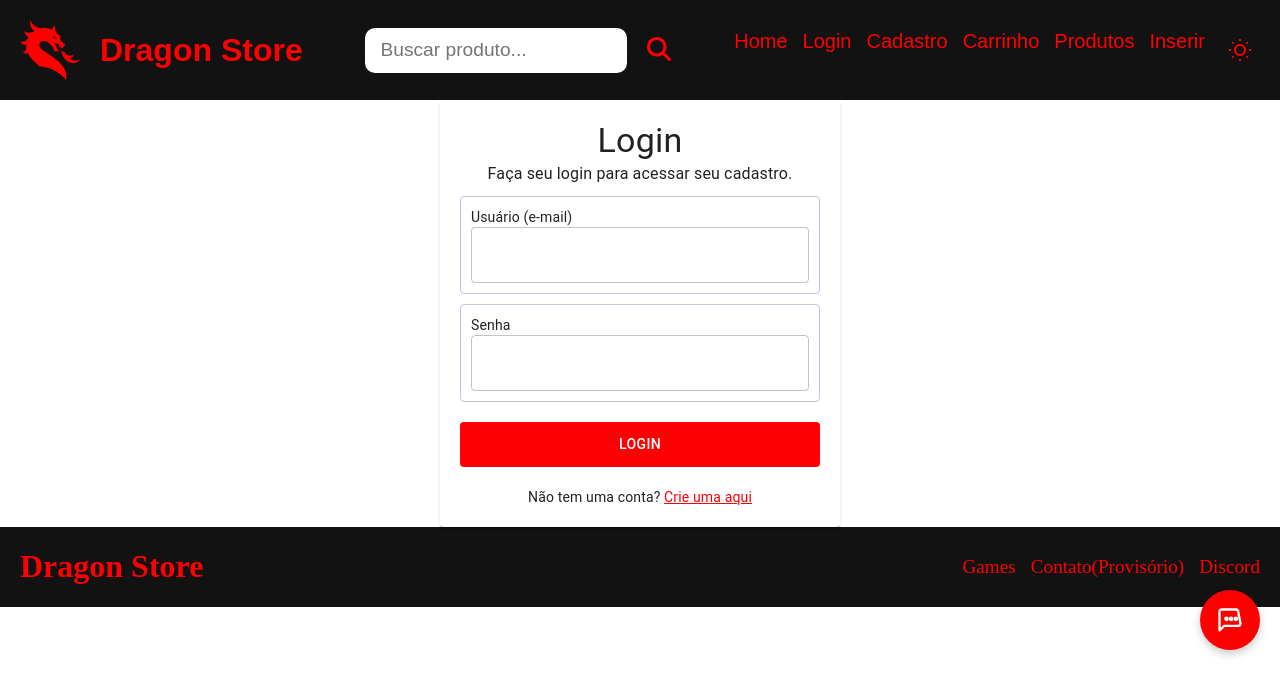
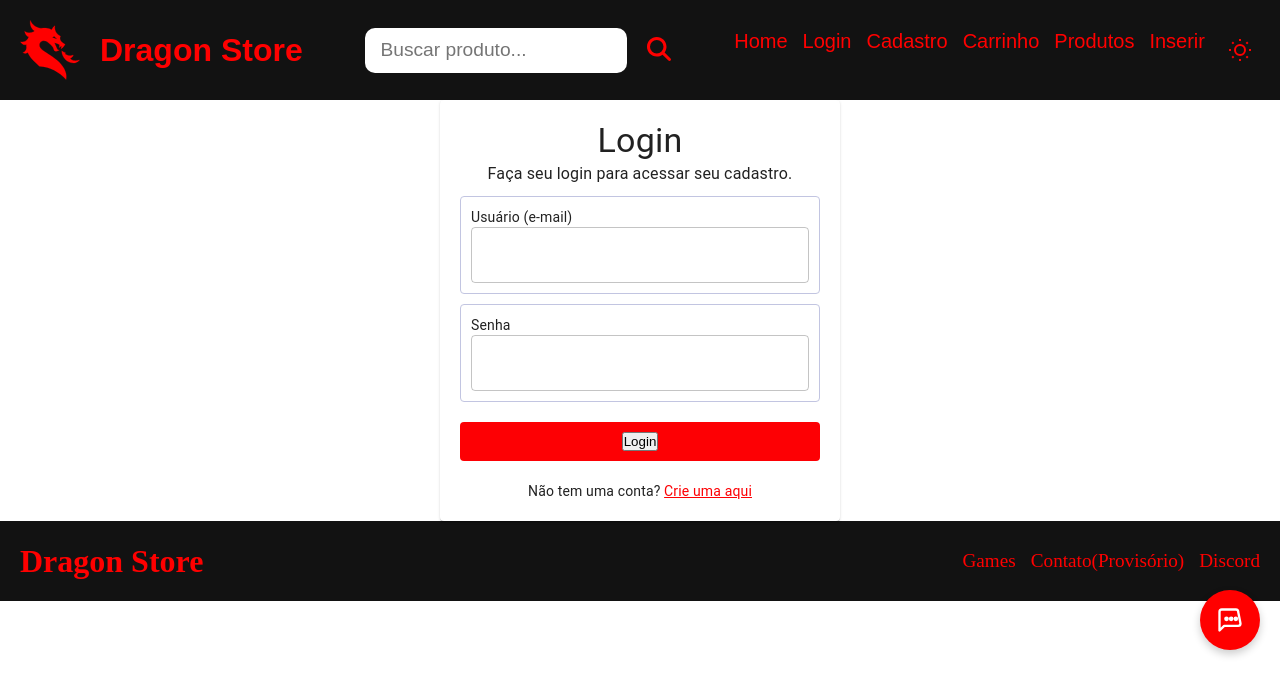
Before and after one commit to wolf011/Final-React, a React (Vite) app: page /login in a window 1280 px wide. Shown: the top 696 px of the page. Built offline with nearby package versions, Linux system fonts and the light colour scheme.

Commit message:
botão logar

```diff
--- a/src/pages/Login/index.jsx
+++ b/src/pages/Login/index.jsx
@@ -9,6 +9,7 @@ import { yupResolver } from "@hookform/resolvers/yup";
 import * as yup from "yup";
 import { useState } from "react";
 
+// Validação do formulário
 const validationPost = yup.object().shape({
   username: yup.string().required("Informe o usuário (e-mail)"),
   password: yup.string().required("Informe a senha"),
@@ -30,6 +31,7 @@ export default function Login() {
       .then((response) => {
         setToken(response.data);
         localStorage.setItem("token", response.data);
+        console.log("Logado com sucesso:", response.data);
         navigate("/Produtos");
       })
       .catch(() => console.error("Login falhou"));
@@ -70,7 +72,7 @@ export default function Login() {
             </Box>
 
             <Box className="login-button">
-              <Typography variant="button">Login</Typography>
+              <button variant="button">Login</button>
             </Box>
 
             <Typography variant="body2" align="center">
```
